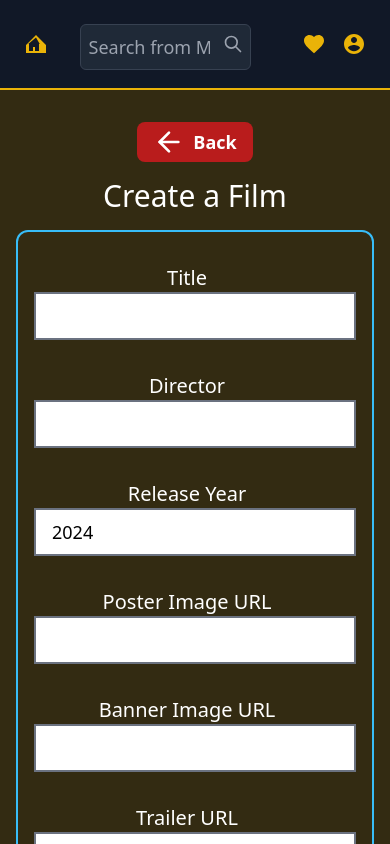
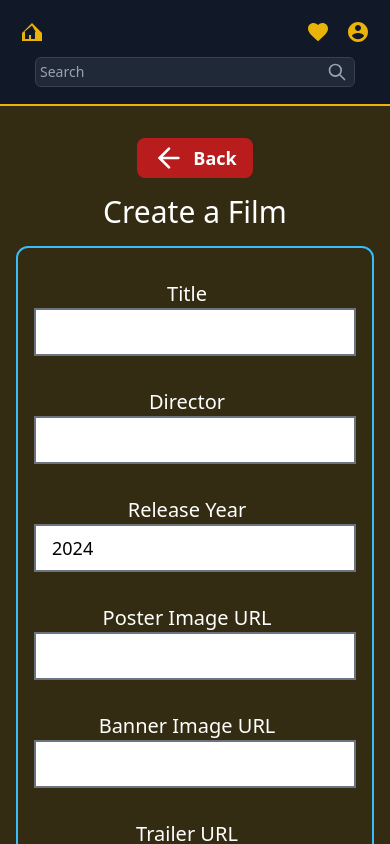
Before and after one commit to fsevindik/blog, a React (Vite) app in the folder client/: page /films/create in a window 390 px wide. Shown: the top 844 px of the page. Built offline with nearby package versions, Linux system fonts and the light colour scheme; no server answers.

Commit message:
give better style to header and  the search bar

```diff
--- a/client/src/componenets/Header/Header.tsx
+++ b/client/src/componenets/Header/Header.tsx
@@ -1,6 +1,6 @@
 import axios from "axios";
 import React, { useContext, useEffect, useRef, useState } from "react";
-import {  Link } from "react-router-dom";
+import { Link } from "react-router-dom";
 import FilmContext from "../../context/FilmDb";
 import useDebounce from "../../hooks/useDebounce";
 import WishList from "../../pages/components/WishList";
@@ -57,17 +57,16 @@ const Header: React.FC<HeaderProps> = ({ user }) => {
   return (
     <header className="bg-gray-900 text-white p-4 shadow-lg border-b-2 border-yellow-500">
       <div className="container mx-auto">
-        <div className="flex items-center justify-between p-2">
-
+        <div className="hidden md:flex items-center justify-between p-2">
           <Link to="/" className="text-yellow-500 hover:text-white flex items-center">
             <HomeIcon className="md:w-8 md:h-8 w-6 h-6 hover:scale-110 transition-transform duration-300" size={2} />
           </Link>
 
-            <div className="relative max-w-xs w-1/2 h-10">
+          <div className="relative w-1/4 max-w-xs h-8">
             <input
               type="text"
               placeholder="Search from My List"
-                className="p-2 pr-10 w-full bg-gray-800 text-white border border-gray-700 rounded-md focus:outline-none focus:ring-2 focus:ring-yellow-500"
+              className="p-1 pr-8 w-full bg-gray-800 text-white text-sm border border-gray-700 rounded-md focus:outline-none focus:ring-2 focus:ring-yellow-500"
               ref={inputRef}
               onChange={handleInputChange}
             />
@@ -76,7 +75,7 @@ const Header: React.FC<HeaderProps> = ({ user }) => {
               onClick={handleSearchClick}
               aria-label="Search"
             >
-                <SearchIcon size={4} />
+              <SearchIcon size={3} />
             </button>
           </div>
 
@@ -84,7 +83,36 @@ const Header: React.FC<HeaderProps> = ({ user }) => {
             {token && <WishList />}
             <Navbar user={user} />
           </div>
+        </div>
 
+        <div className="md:hidden flex flex-col gap-2">
+          <div className="flex items-center justify-between p-1">
+            <Link to="/" className="text-yellow-500 hover:text-white flex items-center">
+              <HomeIcon className="w-6 h-6 hover:scale-110 transition-transform duration-300" size={2} />
+            </Link>
+
+            <div className="flex items-center space-x-3">
+              {token && <WishList />}
+              <Navbar user={user} />
+            </div>
+          </div>
+
+          <div className="relative w-full max-w-xs mx-auto h-8">
+            <input
+              type="text"
+              placeholder="Search"
+              className="p-1 pr-8 w-full bg-gray-800 text-white text-sm border border-gray-700 rounded-md focus:outline-none focus:ring-2 focus:ring-yellow-500"
+              ref={inputRef}
+              onChange={handleInputChange}
+            />
+            <button
+              className="absolute right-2 top-1/2 transform -translate-y-1/2 text-gray-400 hover:text-yellow-500 transition duration-300"
+              onClick={handleSearchClick}
+              aria-label="Search"
+            >
+              <SearchIcon size={3} />
+            </button>
+          </div>
         </div>
       </div>
     </header>
```
Lines whose indentation alone changed are shown as unchanged.
